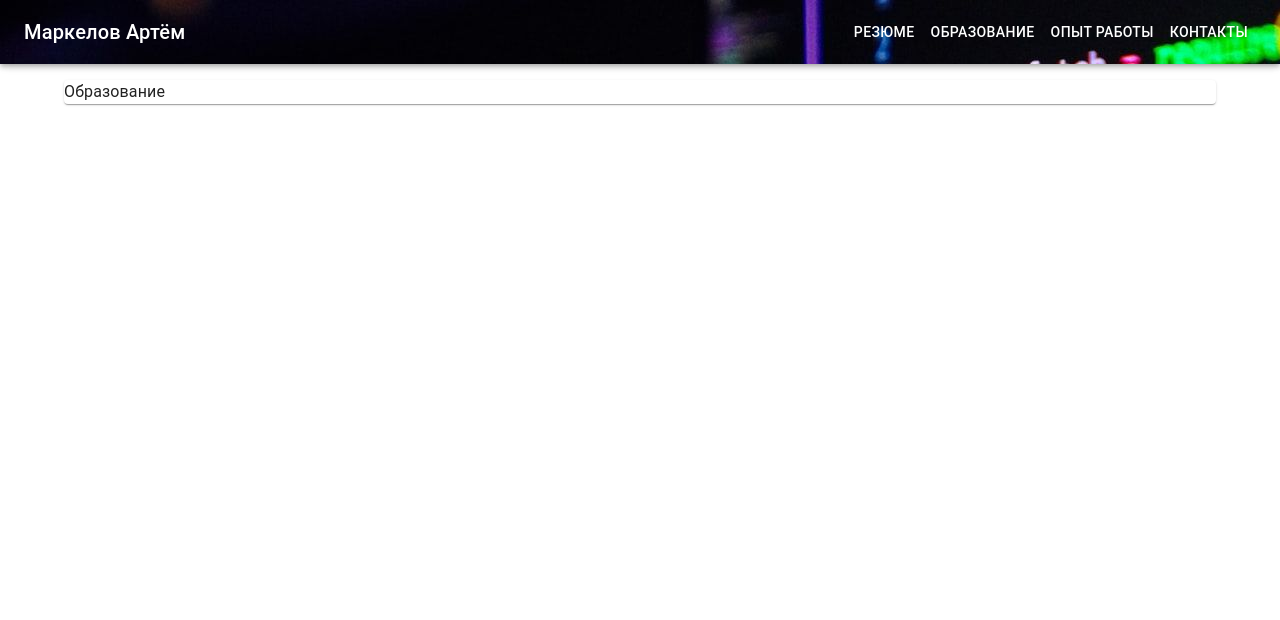
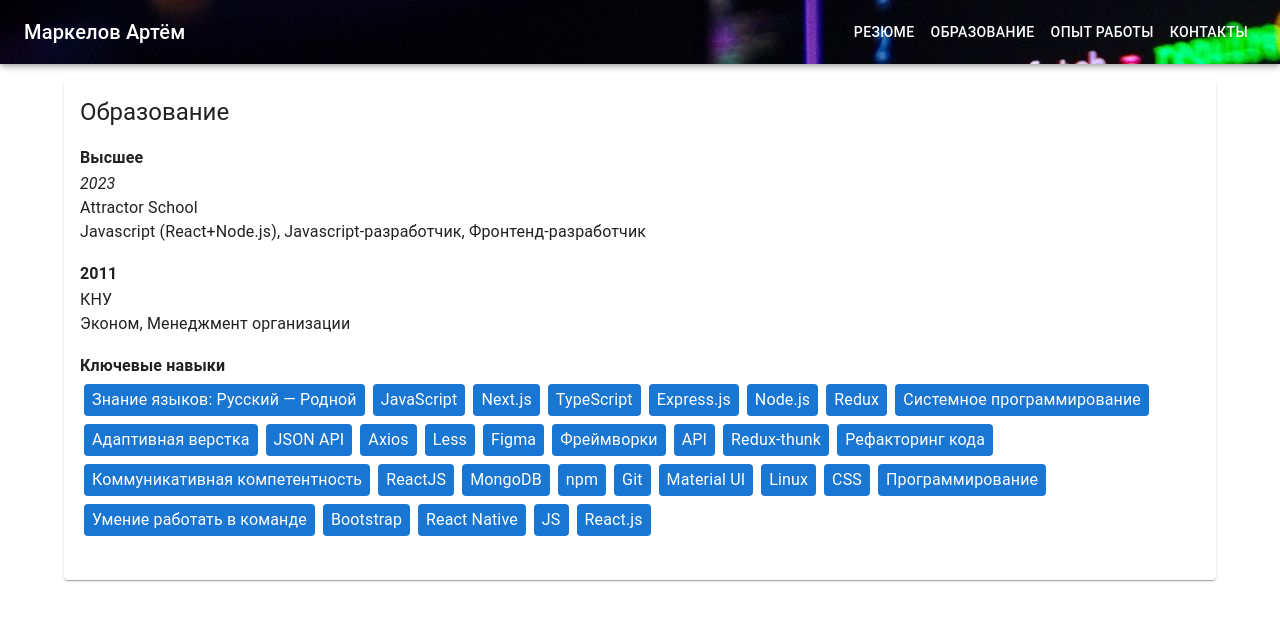
Before and after one commit to 7timoha7/Summary, a React (Create React App) app: page /education in a window 1280 px wide. Shown: the top 620 px of the page. Built offline with nearby package versions, Linux system fonts and the light colour scheme.

Commit message:
Добавил компонент образование

```diff
--- a/src/components/AppToolBar.tsx
+++ b/src/components/AppToolBar.tsx
@@ -16,25 +16,19 @@ import Button from '@mui/material/Button';
 import appBar from "../Assets/images/appBar.jpg";
 import {useNavigate} from "react-router-dom";
 
-interface Props {
-    /**
-     * Injected by the documentation to work in an iframe.
-     * You won't need it on your project.
-     */
-    window?: () => Window;
-}
-
 const drawerWidth = 240;
 const navItems = ['Резюме', 'Образование', 'Опыт работы', 'Контакты'];
 
-
-const AppToolBar: React.FC<Props> = (props) => {
-    const {window} = props;
+const AppToolBar: React.FC = () => {
   const [mobileOpen, setMobileOpen] = React.useState(false);
   const navigate = useNavigate();
 
   const handleDrawerToggle = () => {
     setMobileOpen((prevState) => !prevState);
+  };
+
+  const redirectToRoot = () => {
+    navigate('/');
   };
 
   const drawer = (
@@ -46,7 +40,7 @@ const AppToolBar: React.FC<Props> = (props) => {
       <List>
         {navItems.map((item) => (
           <ListItem key={item} disablePadding>
-                        <ListItemButton sx={{textAlign: 'center'}}>
+            <ListItemButton sx={{textAlign: 'center'}} onClick={() => navigate(pageTo(item))}>
               <ListItemText primary={item}/>
             </ListItemButton>
           </ListItem>
@@ -55,23 +49,24 @@ const AppToolBar: React.FC<Props> = (props) => {
     </Box>
   );
 
-    const container = window !== undefined ? () => window().document.body : undefined;
-
   const pageTo = (item: string) => {
     let link = '';
     if (item === 'Образование') {
-            link = '/education'
-            return link
+      link = '/education';
+    } else if (item === 'Опыт работы') {
+      link = '/experience';
+    } else if (item === 'Контакты') {
+      link = '/contacts';
     }
-
-    }
+    return link;
+  };
 
   return (
     <Box sx={{display: 'flex'}}>
       <CssBaseline/>
       <AppBar component="nav" sx={{backgroundImage: `url(${appBar})`}}>
-                < Toolbar>
-                    < IconButton
+        <Toolbar>
+          <IconButton
             color="inherit"
             aria-label="open drawer"
             edge="start"
@@ -79,18 +74,41 @@ const AppToolBar: React.FC<Props> = (props) => {
             sx={{mr: 2, display: {sm: 'none'}}}
           >
             <MenuIcon/>
-                        Маркелов Артём
           </IconButton>
           <Typography
             variant="h6"
             component="div"
-                        sx={{flexGrow: 1, display: {xs: 'none', sm: 'block'}}}
+            sx={{
+              flexGrow: 1,
+              display: {xs: 'none', sm: 'block'},
+              cursor: 'pointer',
+              userSelect: 'none',
+            }}
+            onClick={redirectToRoot}
+          >
+            Маркелов Артём
+          </Typography>
+          <Typography
+            variant="h6"
+            component="div"
+            sx={{
+              flexGrow: 1,
+              display: {xs: 'block', sm: 'none'},
+              textAlign: 'center',
+              cursor: 'pointer',
+              userSelect: 'none',
+            }}
+            onClick={redirectToRoot}
           >
             Маркелов Артём
           </Typography>
           <Box sx={{display: {xs: 'none', sm: 'block'}}}>
             {navItems.map((item) => (
-                            <Button key={item} sx={{color: '#fff'}} onClick={() => navigate('' + pageTo(item))}>
+              <Button
+                key={item}
+                sx={{color: '#fff'}}
+                onClick={() => navigate(pageTo(item))}
+              >
                 {item}
               </Button>
             ))}
@@ -99,7 +117,6 @@ const AppToolBar: React.FC<Props> = (props) => {
       </AppBar>
       <Box component="nav">
         <Drawer
-                    container={container}
           variant="temporary"
           open={mobileOpen}
           onClose={handleDrawerToggle}
@@ -115,8 +132,7 @@ const AppToolBar: React.FC<Props> = (props) => {
         </Drawer>
       </Box>
     </Box>
-    )
-        ;
+  );
 };
 
 export default AppToolBar;
--- a/src/components/Education/Education.tsx
+++ b/src/components/Education/Education.tsx
@@ -1,15 +1,126 @@
 import React from 'react';
-import {Card, Container, Typography} from "@mui/material";
+import {Box, Card, CardContent, Container, Typography} from "@mui/material";
+import {keyframes} from "@mui/system";
 
 const Education = () => {
+  const keySkills = [
+    'Знание языков: Русский — Родной',
+    'JavaScript',
+    'Next.js',
+    'TypeScript',
+    'Express.js',
+    'Node.js',
+    'Redux',
+    'Системное программирование',
+    'Адаптивная верстка',
+    'JSON API',
+    'Axios',
+    'Less',
+    'Figma',
+    'Фреймворки',
+    'API',
+    'Redux-thunk',
+    'Рефакторинг кода',
+    'Коммуникативная компетентность',
+    'ReactJS',
+    'MongoDB',
+    'npm',
+    'Git',
+    'Material UI',
+    'Linux',
+    'CSS',
+    'Программирование',
+    'Умение работать в команде',
+    'Bootstrap',
+    'React Native',
+    'JS',
+    'React.js'
+  ];
+
+  const slideInLeft = keyframes`
+    0% {
+      transform: translateX(-100%);
+      opacity: 0;
+    }
+    100% {
+      transform: translateX(0);
+      opacity: 1;
+    }
+  `;
+
+  const slideInRight = keyframes`
+    0% {
+      transform: translateX(100%);
+      opacity: 0;
+    }
+    100% {
+      transform: translateX(0);
+      opacity: 1;
+    }
+  `;
+
+  const getRandomAnimation = () => {
+    const animations = [slideInLeft, slideInRight];
+    const randomIndex = Math.floor(Math.random() * animations.length);
+    return animations[randomIndex];
+  };
+
   return (
-        <Container sx={{p: 10}}>
+    <Container sx={{ p: 10 }}>
       <Card>
-                <Typography>
+        <CardContent>
+          <Typography variant="h5" sx={{ mb: 2 }}>
             Образование
           </Typography>
+          <Box sx={{ mb: 2 }}>
+            <Typography variant="subtitle1" sx={{ fontWeight: 'bold' }}>
+              Высшее
+            </Typography>
+            <Typography variant="body1" sx={{ fontStyle: 'italic' }}>
+              2023
+            </Typography>
+            <Typography variant="body1">
+              Attractor School
+            </Typography>
+            <Typography variant="body1">
+              Javascript (React+Node.js), Javascript-разработчик, Фронтенд-разработчик
+            </Typography>
+          </Box>
+          <Box sx={{ mb: 2 }}>
+            <Typography variant="subtitle1" sx={{ fontWeight: 'bold' }}>
+              2011
+            </Typography>
+            <Typography variant="body1">
+              КНУ
+            </Typography>
+            <Typography variant="body1">
+              Эконом, Менеджмент организации
+            </Typography>
+          </Box>
+          <Box sx={{ mb: 2 }}>
+            <Typography variant="subtitle1" sx={{ fontWeight: 'bold' }}>
+              Ключевые навыки
+            </Typography>
+            <Box display="flex" flexWrap="wrap">
+              {keySkills.map((skill, index) => (
+                <Box
+                  key={skill}
+                  sx={{
+                    backgroundColor: '#1976d2',
+                    color: '#fff',
+                    padding: '4px 8px',
+                    borderRadius: '4px',
+                    margin: '4px',
+                    animation: `${getRandomAnimation()} 0.5s ease-in-out ${index * 0.1}s both`,
+                  }}
+                >
+                  <Typography variant="body1">{skill}</Typography>
+                </Box>
+              ))}
+            </Box>
+          </Box>
+        </CardContent>
       </Card>
-
     </Container>
   );
 };
--- a/src/components/Main/Main.tsx
+++ b/src/components/Main/Main.tsx
@@ -6,7 +6,7 @@ import avatar from "../../Assets/images/avatar.jpg";
 const fadeInFromTop = keyframes`
   from {
     opacity: 0;
-    transform: translateY(-20px);
+    transform: translateY(-40px);
   }
   to {
     opacity: 1;
@@ -17,7 +17,7 @@ const fadeInFromTop = keyframes`
 const fadeInFromBottom = keyframes`
   from {
     opacity: 0;
-    transform: translateY(20px);
+    transform: translateY(40px);
   }
   to {
     opacity: 1;
```
Lines whose indentation alone changed are shown as unchanged.
